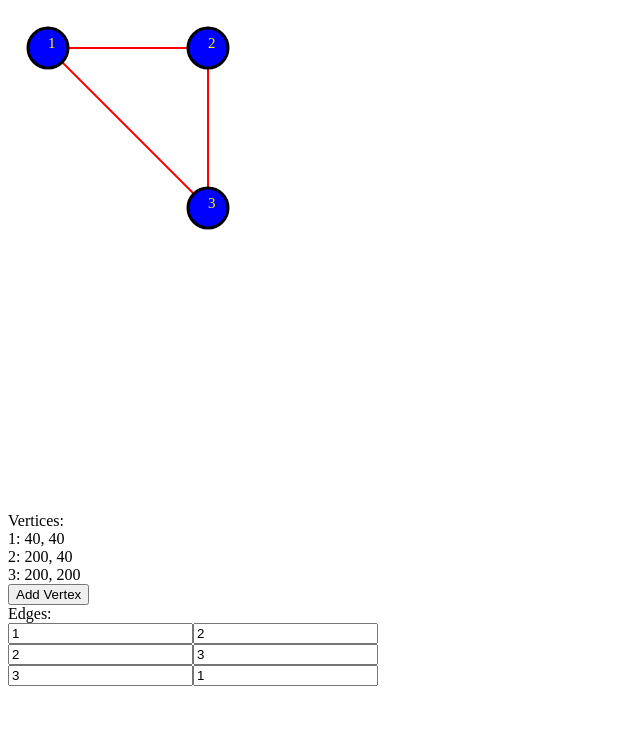
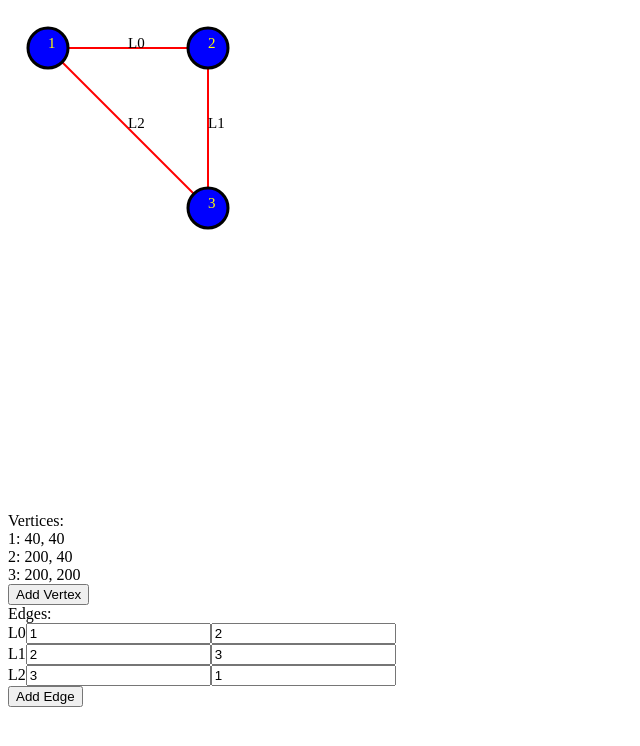
Before and after one commit to lamh85/Graph-Editor, a React app: page / in a window 1280 px wide. Shown: the top 746 px of the page, without its empty margins (0-640 px from the left). Built offline with nearby package versions, Linux system fonts and the light colour scheme; the HTML template or start-up script is replaced by a standard one.

Commit message:
Ability to add edge.

```diff
--- a/src/components/App.jsx
+++ b/src/components/App.jsx
@@ -5,17 +5,33 @@ const SVG_HEIGHT = 500
 const SVG_WIDTH = 750
 
 const renderLine = ({ lineVertices, index, vertices }) => {
-  const attributes = {
-    x1: vertices[lineVertices[0]].x,
-    y1: vertices[lineVertices[0]].y,
-    x2: vertices[lineVertices[1]].x,
-    y2: vertices[lineVertices[1]].y,
+  if (index === 3) {
+    console.log(lineVertices)
+    console.log(vertices)
+  }
+
+  const { x: x1, y: y1 } = vertices[lineVertices[0]]
+  const { x: x2, y: y2 } = vertices[lineVertices[1]]
+
+  const lineProps = {
+    x1,
+    y1,
+    x2,
+    y2,
     stroke: 'red',
     strokeWidth: 2,
     key: index
   }
 
-  return <line {...attributes} />
+  const averageX = (x1 + x2) / 2
+  const averageY = (y1 + y2) / 2
+
+  return (
+    <g>
+      <line {...lineProps} />
+      <text x={averageX} y={averageY} fontSize="15" fill="black">L{index}</text>
+    </g>
+  )
 }
 
 const handleMouseDown = ({ id, setDraggedVertxId }) => {
@@ -98,9 +114,13 @@ const DEFAULT_EDGES = [
   [3, 1]
 ]
 
+const getHighestVertexId = vertices => {
+  const ids = Object.keys(vertices)
+  return ids.reverse()[0]
+}
+
 const handleAddVertex = ({ vertices, setVertices }) => {
-  const ids = Object.keys(vertices)
-  const highestId = ids.reverse()[0]
+  const highestId = getHighestVertexId(vertices)
   const nextId = Number(highestId) + 1
 
   const newVertices = {
@@ -112,8 +132,7 @@ const handleAddVertex = ({ vertices, setVertices }) => {
 }
 
 const handleEdgeChange = ({ event, edges, edgeCorner, setEdges, edgeIndex, vertices }) => {
-  const vertexIds = Object.keys(vertices)
-  const highestVertexId = vertexIds.reverse()[0]
+  const highestVertexId = getHighestVertexId(vertices)
   if (event.target.value > highestVertexId) return
 
   const newEdges = [...edges]
@@ -121,8 +140,16 @@ const handleEdgeChange = ({ event, edges, edgeCorner, setEdges, edgeIndex, verti
   setEdges(newEdges)
 }
 
+const handleAddEdge = ({ edges, setEdges }) => {
+  const newEdges = [
+    ...edges,
+    [1, 1]
+  ]
+
+  setEdges(newEdges)
+}
+
 const App = props => {
-  const [isMouseDown, setIsMouseDown] = useState(false)
   const [cursorX, setCursorX] = useState(0)
   const [cursorY, setCursorY] = useState(0)
   const [draggedVertexId, setDraggedVertxId] = useState(null)
@@ -173,6 +200,7 @@ const App = props => {
           edges.map((edge, index) => {
             return (
               <div>
+                L{index}
                 <input
                   type="number"
                   value={edge[0]}
@@ -187,6 +215,9 @@ const App = props => {
             )
           })
         }
+        <button onClick={() => handleAddEdge({ edges, setEdges })}>
+          Add Edge
+        </button>
       </div>
     </>
   )
```
